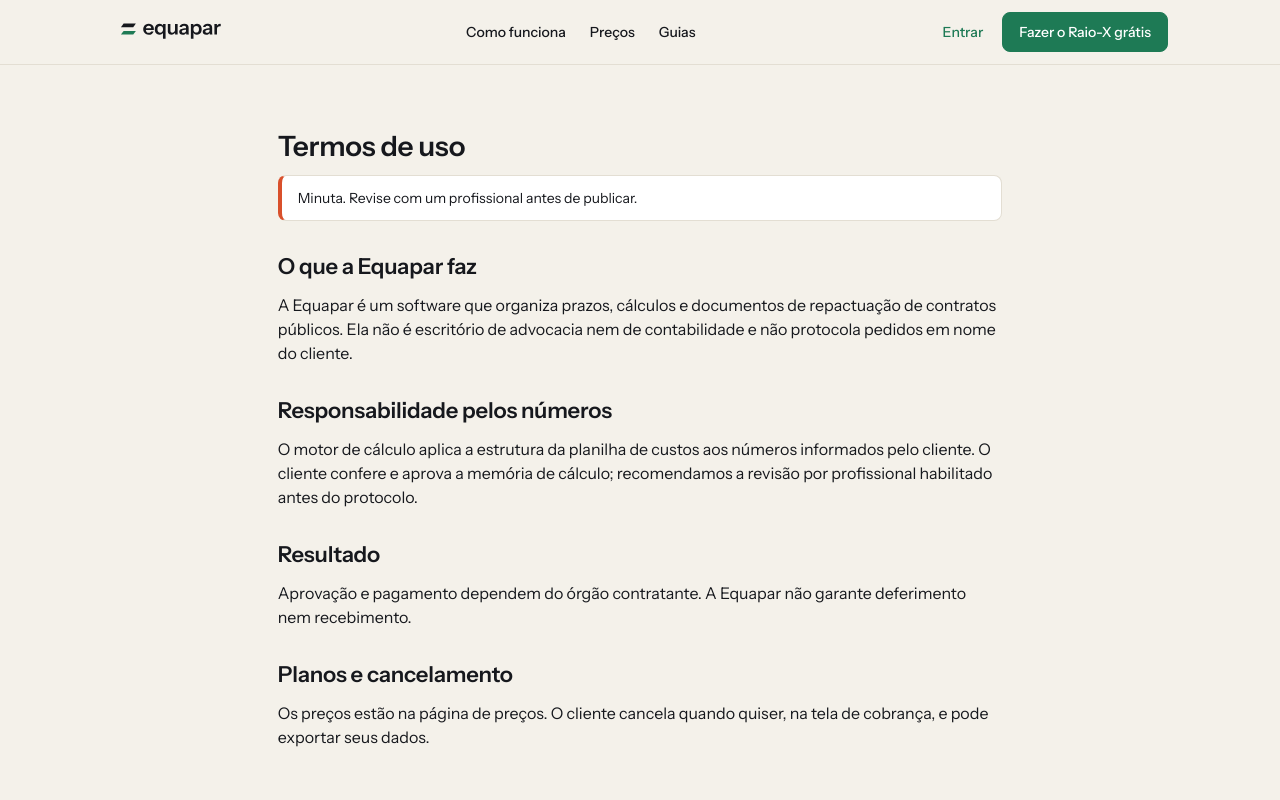
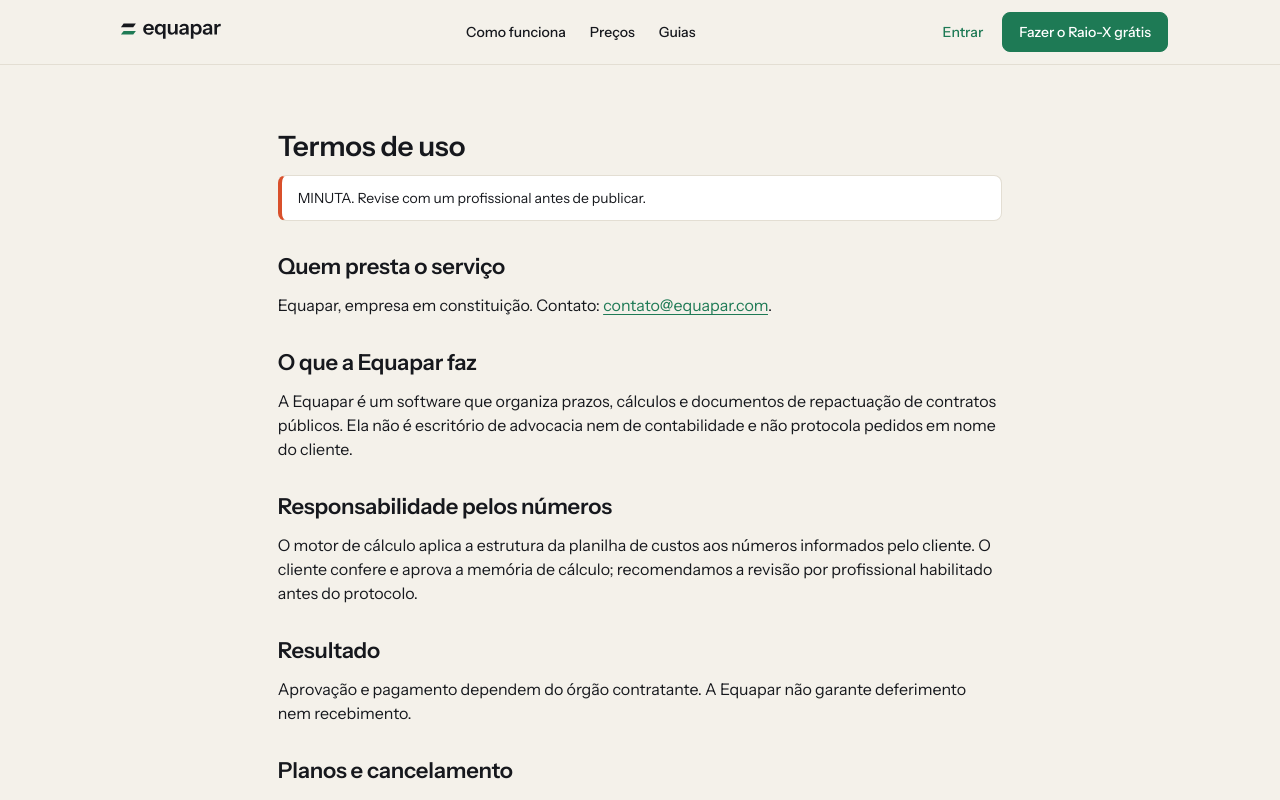
Before and after one commit to murylomarques/Equapar, a Next.js app: page /termos in a window 1280 px wide. Shown: the top 800 px of the page. Built offline with nearby package versions, Linux system fonts and the light colour scheme; no server answers.

Commit message:
B5 Termos e privacidade identificam a empresa em constituição sem CNPJ e passam a razão social e CNPJ quando preenchidos

```diff
--- a/src/app/(site)/termos/page.tsx
+++ b/src/app/(site)/termos/page.tsx
@@ -1,12 +1,18 @@
 import type { Metadata } from "next";
+import { identificacaoEmpresa } from "@/lib/site";
 
 export const metadata: Metadata = { title: "Termos de uso | Equapar" };
 
 export default function Termos() {
+  const empresa = identificacaoEmpresa();
   return (
     <article className="site-largura secao guia">
       <h1>Termos de uso</h1>
-      <p className="aviso-caixa">Minuta. Revise com um profissional antes de publicar.</p>
+      <p className="aviso-caixa">MINUTA. Revise com um profissional antes de publicar.</p>
+      <h2>Quem presta o serviço</h2>
+      <p>
+        {empresa.texto}. Contato: <a href={`mailto:${empresa.canal}`}>{empresa.canal}</a>.
+      </p>
       <h2>O que a Equapar faz</h2>
       <p>
         A Equapar é um software que organiza prazos, cálculos e documentos de repactuação de contratos públicos. Ela não é escritório de advocacia nem de contabilidade e não protocola pedidos em nome do cliente.
```
Also changed, not shown: src/app/(site)/privacidade/page.tsx (+4 -3 lines).
